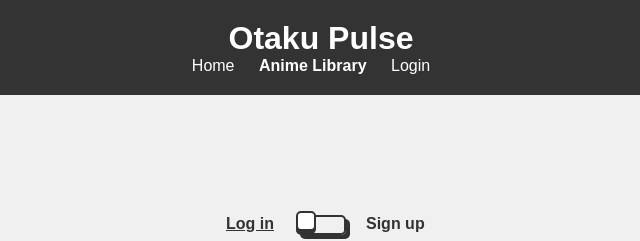
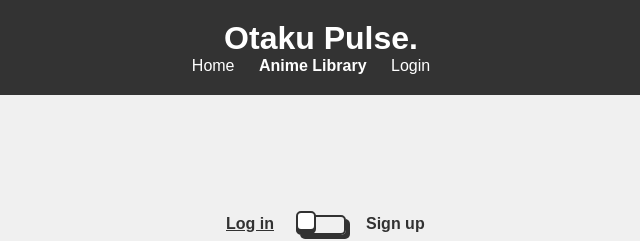
Before and after one commit to DanielleJadine/Anime, a plain HTML site: page login.html in a window 1280 px wide. Shown: the top 241 px of the page, 319-959 px from the left. Drawn offline with Linux system fonts and the light colour scheme.

Commit message:
Update login.html

```diff
--- a/login.html
+++ b/login.html
@@ -8,7 +8,7 @@
 </head>
 <body>
     <header>
-        <h1>Otaku Pulse</h1>
+        <h1>Otaku Pulse.</h1>
     <nav>
         <ul>
         <li><a href="index.html">Home</a></li>
```
